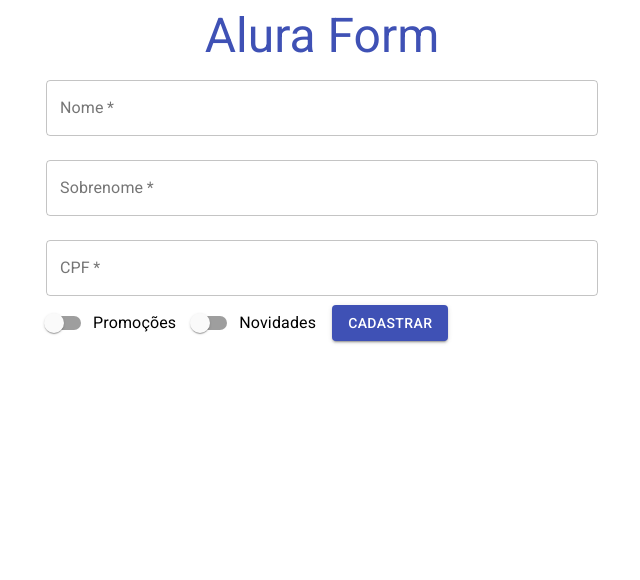
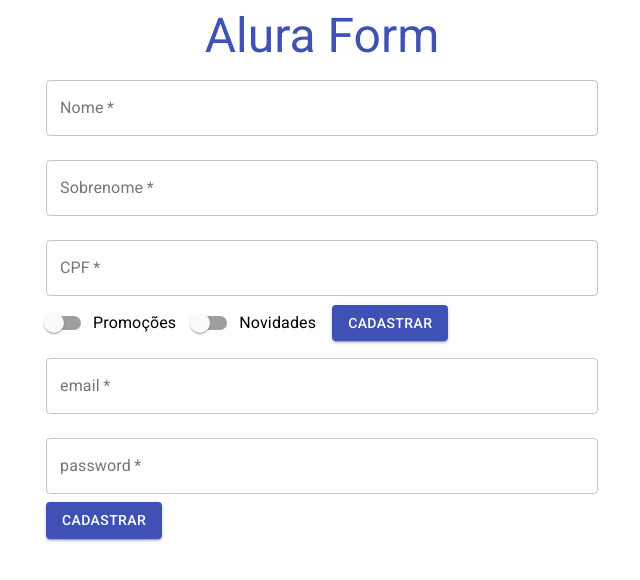
Before and after one commit to LeonardoBrizolla/alura-form, a React (Create React App) app: page / in a window 1280 px wide. Shown: the top 580 px of the page, without its empty margins (318-958 px from the left). Built offline with nearby package versions, Linux system fonts and the light colour scheme.

Commit message:
Add Form Pessoal + Usuario

```diff
--- a/src/components/FormAlura/index.js
+++ b/src/components/FormAlura/index.js
@@ -1,84 +1,9 @@
-import { TextField, Button, FormControlLabel, Switch } from '@material-ui/core';
-import { useState } from 'react';
+import { FormPessoal } from '../FormPessoal';
+import { FormUsuario } from '../FormUsuario';
 
-export const FormAlura = ({ onSubmit, validaCpf }) => {
-  const [nome, setNome] = useState('');
-  const [sobrenome, setSobrenome] = useState('');
-  const [cpf, setCpf] = useState('');
-  const [promocoes, setPromocoes] = useState(false);
-  const [novidades, setNovidades] = useState(false);
-  const [errors, setErrors] = useState({ cpf: { valido: true, text: '' } });
-
-  return (
-    <form
-      action="#TODO"
-      className="form-alura"
-      onSubmit={(event) => {
-        event.preventDefault();
-        onSubmit({ nome, sobrenome, cpf, promocoes, novidades });
-      }}
-    >
-      <TextField
-        id="nome"
-        label="Nome"
-        variant="outlined"
-        margin="normal"
-        fullWidth
-        required
-        value={nome}
-        onChange={(event) => setNome(event.target.value)}
-      />
-      <TextField
-        id="sobrenome"
-        label="Sobrenome"
-        variant="outlined"
-        margin="normal"
-        fullWidth
-        required
-        value={sobrenome}
-        onChange={(event) => setSobrenome(event.target.value)}
-      />
-      <TextField
-        id="CPF"
-        label="CPF"
-        variant="outlined"
-        margin="normal"
-        fullWidth
-        required
-        value={cpf}
-        onChange={(event) => setCpf(event.target.value)}
-        error={!errors.cpf.valido}
-        helperText={errors.cpf.text}
-        onBlur={() => {
-          const ehValido = validaCpf(cpf);
-          setErrors({ cpf: ehValido });
-        }}
-      />
-      <FormControlLabel
-        label="Promoções"
-        control={
-          <Switch
-            checked={promocoes}
-            onChange={(event) => setPromocoes(event.target.checked)}
-            name="promocoes"
-            color="primary"
-          />
-        }
-      />
-      <FormControlLabel
-        label="Novidades"
-        control={
-          <Switch
-            checked={novidades}
-            onChange={(event) => setNovidades(event.target.checked)}
-            name="novidades"
-            color="primary"
-          />
-        }
-      />
-      <Button type="submit" color="primary" variant="contained">
-        Cadastrar
-      </Button>
-    </form>
-  );
-};
+export const FormAlura = ({ onSubmit, validaCpf }) => (
+  <>
+    <FormPessoal />
+    <FormUsuario />
+  </>
+);
--- /dev/null
+++ b/src/components/FormPessoal/index.js
@@ -0,0 +1,84 @@
+import { TextField, Button, FormControlLabel, Switch } from '@material-ui/core';
+import { useState } from 'react';
+
+export const FormPessoal = ({ onSubmit, validaCpf }) => {
+  const [nome, setNome] = useState('');
+  const [sobrenome, setSobrenome] = useState('');
+  const [cpf, setCpf] = useState('');
+  const [promocoes, setPromocoes] = useState(false);
+  const [novidades, setNovidades] = useState(false);
+  const [errors, setErrors] = useState({ cpf: { valido: true, text: '' } });
+
+  return (
+    <form
+      action="#TODO"
+      className="form-alura"
+      onSubmit={(event) => {
+        event.preventDefault();
+        onSubmit({ nome, sobrenome, cpf, promocoes, novidades });
+      }}
+    >
+      <TextField
+        id="nome"
+        label="Nome"
+        variant="outlined"
+        margin="normal"
+        fullWidth
+        required
+        value={nome}
+        onChange={(event) => setNome(event.target.value)}
+      />
+      <TextField
+        id="sobrenome"
+        label="Sobrenome"
+        variant="outlined"
+        margin="normal"
+        fullWidth
+        required
+        value={sobrenome}
+        onChange={(event) => setSobrenome(event.target.value)}
+      />
+      <TextField
+        id="CPF"
+        label="CPF"
+        variant="outlined"
+        margin="normal"
+        fullWidth
+        required
+        value={cpf}
+        onChange={(event) => setCpf(event.target.value)}
+        error={!errors.cpf.valido}
+        helperText={errors.cpf.text}
+        onBlur={() => {
+          const ehValido = validaCpf(cpf);
+          setErrors({ cpf: ehValido });
+        }}
+      />
+      <FormControlLabel
+        label="Promoções"
+        control={
+          <Switch
+            checked={promocoes}
+            onChange={(event) => setPromocoes(event.target.checked)}
+            name="promocoes"
+            color="primary"
+          />
+        }
+      />
+      <FormControlLabel
+        label="Novidades"
+        control={
+          <Switch
+            checked={novidades}
+            onChange={(event) => setNovidades(event.target.checked)}
+            name="novidades"
+            color="primary"
+          />
+        }
+      />
+      <Button type="submit" color="primary" variant="contained">
+        Cadastrar
+      </Button>
+    </form>
+  );
+};
--- /dev/null
+++ b/src/components/FormUsuario/index.js
@@ -0,0 +1,27 @@
+import { Button, TextField } from '@material-ui/core';
+
+export const FormUsuario = () => (
+  <form>
+    <TextField
+      id="email"
+      label="email"
+      type="email"
+      variant="outlined"
+      margin="normal"
+      fullWidth
+      required
+    />
+    <TextField
+      id="password"
+      label="password"
+      type="password"
+      variant="outlined"
+      margin="normal"
+      fullWidth
+      required
+    />
+    <Button type="submit" color="primary" variant="contained">
+      Cadastrar
+    </Button>
+  </form>
+);
--- a/src/objects/InputForm/index.js
+++ /dev/null
@@ -1,3 +0,0 @@
-export const InputForm = ({ id = '', type = 'text' }) => (
-  <input id={id} type={type} className="input-form" />
-);
--- a/src/objects/LabelForm/index.js
+++ /dev/null
@@ -1,5 +0,0 @@
-export const LabelForm = ({ htmlFor = '', content = '' }) => (
-  <label htmlFor={htmlFor} className="label-form">
-    {content}
-  </label>
-);
```
Also changed, not shown: src/objects/InputAlura/index.js (deleted, +0 -9 lines).
